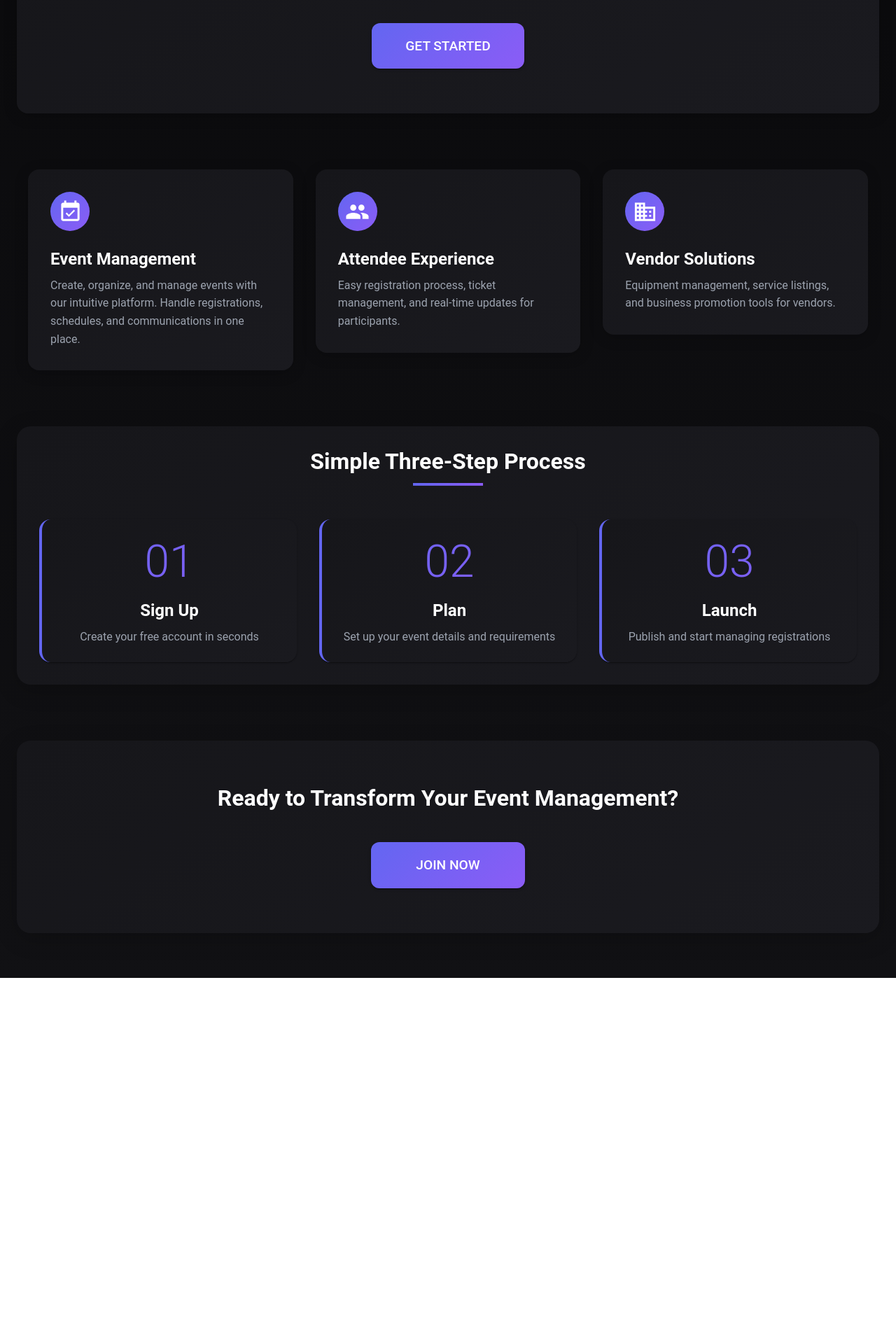
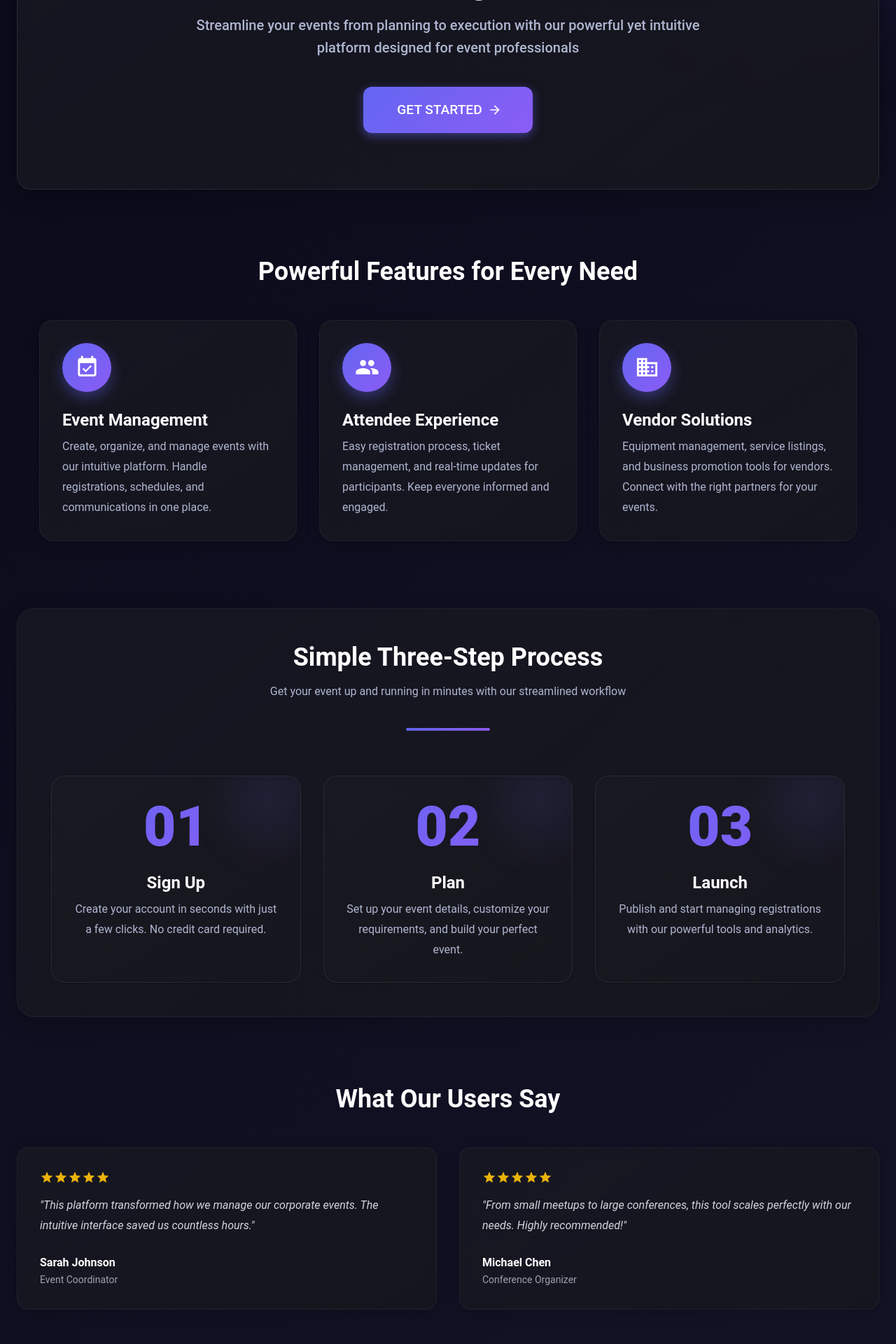
Before and after one commit to Akhil1918/EMS, a React (Vite) app in the folder event-management-system/frontend/: page / in a window 1280 px wide. Shown: the part 280-2200 px from the top of the page at 70% size. Before the commit the page ends 1677 px from the top, so only its background shows below. Built offline with nearby package versions, Linux system fonts and the light colour scheme.

Commit message:
Update Home.jsx

```diff
--- a/event-management-system/frontend/src/pages/Home.jsx
+++ b/event-management-system/frontend/src/pages/Home.jsx
@@ -16,7 +16,9 @@ import { useNavigate } from "react-router-dom";
 import {
   EventAvailable,
   People,
-  Business
+  Business,
+  ArrowForward,
+  Star
 } from "@mui/icons-material";
 
 const Home = () => {
@@ -32,19 +34,32 @@ const Home = () => {
     {
       icon: <People fontSize="large" />,
       title: "Attendee Experience",
-      text: "Easy registration process, ticket management, and real-time updates for participants."
+      text: "Easy registration process, ticket management, and real-time updates for participants. Keep everyone informed and engaged."
     },
     {
       icon: <Business fontSize="large" />,
       title: "Vendor Solutions",
-      text: "Equipment management, service listings, and business promotion tools for vendors."
+      text: "Equipment management, service listings, and business promotion tools for vendors. Connect with the right partners for your events."
     }
   ];
 
   const steps = [
-    { title: "Sign Up", description: "Create your free account in seconds" },
-    { title: "Plan", description: "Set up your event details and requirements" },
-    { title: "Launch", description: "Publish and start managing registrations" }
+    { title: "Sign Up", description: "Create your account in seconds with just a few clicks. No credit card required." },
+    { title: "Plan", description: "Set up your event details, customize your requirements, and build your perfect event." },
+    { title: "Launch", description: "Publish and start managing registrations with our powerful tools and analytics." }
+  ];
+
+  const testimonials = [
+    {
+      name: "Sarah Johnson",
+      role: "Event Coordinator",
+      text: "This platform transformed how we manage our corporate events. The intuitive interface saved us countless hours."
+    },
+    {
+      name: "Michael Chen",
+      role: "Conference Organizer",
+      text: "From small meetups to large conferences, this tool scales perfectly with our needs. Highly recommended!"
+    }
   ];
 
   return (
@@ -53,38 +68,77 @@ const Home = () => {
       disableGutters
       sx={{
         minHeight: '100vh',
-        background: 'linear-gradient(to bottom, #0a0a0c, #111114)',
-        color: '#f3f4f6'
+        background: 'linear-gradient(135deg, #0a0a1a, #141428)',
+        color: '#f3f4f6',
+        overflow: 'hidden',
+        position: 'relative'
       }}
     >
+      {/* Background gradient orbs */}
+      <Box sx={{
+        position: 'absolute',
+        width: '600px',
+        height: '600px',
+        borderRadius: '50%',
+        background: 'radial-gradient(circle, rgba(99,102,241,0.15) 0%, rgba(139,92,246,0.05) 50%, rgba(0,0,0,0) 70%)',
+        top: '-300px',
+        right: '-200px',
+        zIndex: 0,
+        filter: 'blur(80px)'
+      }} />
+
+      <Box sx={{
+        position: 'absolute',
+        width: '500px',
+        height: '500px',
+        borderRadius: '50%',
+        background: 'radial-gradient(circle, rgba(139,92,246,0.15) 0%, rgba(99,102,241,0.05) 50%, rgba(0,0,0,0) 70%)',
+        bottom: '-200px',
+        left: '-100px',
+        zIndex: 0,
+        filter: 'blur(80px)'
+      }} />
+
       {/* Inner container for content */}
-      <Container maxWidth="xl" sx={{ py: 8 }}>
+      <Container maxWidth="xl" sx={{ py: 10, position: 'relative', zIndex: 1 }}>
         {/* Hero Section */}
         <Box sx={{
           textAlign: 'center',
-          mb: 10,
-          background: 'linear-gradient(145deg, #16161a, #1a1a1f)',
-          py: 8,
-          borderRadius: 4,
-          boxShadow: '0 4px 20px rgba(0, 0, 0, 0.2)'
+          mb: 12,
+          background: 'linear-gradient(145deg, rgba(26,26,35,0.7), rgba(22,22,30,0.9))',
+          py: 10,
+          px: 4,
+          borderRadius: 5,
+          backdropFilter: 'blur(10px)',
+          boxShadow: '0 8px 32px rgba(0, 0, 0, 0.3)',
+          border: '1px solid rgba(255,255,255,0.08)'
         }}>
           <Typography variant="h2" component="h1" gutterBottom sx={{
-            fontWeight: 700,
+            fontWeight: 800,
             color: '#ffffff',
             letterSpacing: '-0.025em',
-            fontSize: '2.25rem'
+            fontSize: { xs: '2rem', sm: '2.5rem', md: '3rem' },
+            textShadow: '0 4px 12px rgba(0,0,0,0.1)',
+            background: 'linear-gradient(135deg, #ffffff 30%, #c7d2fe 100%)',
+            WebkitBackgroundClip: 'text',
+            WebkitTextFillColor: 'transparent',
           }}>
             Modern Event Management Platform
           </Typography>
           <Typography variant="h5" sx={{
-            mb: 4,
-            color: '#9ca3af',
-            fontWeight: 500
+            mb: 5,
+            color: '#aeb6d0',
+            fontWeight: 500,
+            maxWidth: '800px',
+            mx: 'auto',
+            lineHeight: 1.6,
+            fontSize: { xs: '1rem', sm: '1.15rem', md: '1.25rem' }
           }}>
-            Streamline your events from planning to execution
+            Streamline your events from planning to execution with our powerful yet intuitive platform designed for event professionals
           </Typography>
           <Button
             variant="contained"
+            endIcon={<ArrowForward />}
             sx={{
               px: 6,
               py: 2,
@@ -92,10 +146,12 @@ const Home = () => {
               background: 'linear-gradient(135deg, #6366f1, #8b5cf6)',
               color: '#ffffff',
               borderRadius: '0.75rem',
+              boxShadow: '0 4px 14px rgba(99, 102, 241, 0.5)',
               '&:hover': {
                 transform: 'translateY(-2px)',
-                boxShadow: '0 4px 12px rgba(99, 102, 241, 0.3)'
-              }
+                boxShadow: '0 8px 20px rgba(99, 102, 241, 0.6)'
+              },
+              transition: 'all 0.3s ease'
             }}
             onClick={() => navigate("/register")}
           >
@@ -104,29 +160,43 @@ const Home = () => {
         </Box>
 
         {/* Features Grid */}
-        <Grid container spacing={4} sx={{ mb: 10, px: 2 }}>
+        <Typography variant="h3" align="center" gutterBottom sx={{
+          fontWeight: 700,
+          color: '#ffffff',
+          fontSize: { xs: '1.75rem', md: '2.25rem' },
+          mb: 6
+        }}>
+          Powerful Features for Every Need
+        </Typography>
+
+        <Grid container spacing={4} sx={{ mb: 12, px: { xs: 2, md: 4 } }}>
           {features.map((feature, index) => (
             <Grid item xs={12} md={4} key={index}>
               <Paper
                 sx={{
                   p: 4,
-                  background: 'linear-gradient(145deg, #16161a, #1a1a1f)',
-                  borderRadius: '1rem',
+                  height: '100%',
+                  background: 'linear-gradient(145deg, rgba(26,26,35,0.7), rgba(22,22,30,0.9))',
+                  backdropFilter: 'blur(10px)',
+                  borderRadius: '1.25rem',
                   boxShadow: '0 4px 20px rgba(0, 0, 0, 0.2)',
-                  transition: 'all 0.2s ease',
+                  transition: 'all 0.3s ease',
+                  border: '1px solid rgba(255,255,255,0.05)',
                   '&:hover': {
-                    transform: 'translateY(-4px)',
-                    boxShadow: '0 8px 32px rgba(0, 0, 0, 0.3)'
+                    transform: 'translateY(-8px)',
+                    boxShadow: '0 12px 40px rgba(0, 0, 0, 0.3)',
+                    borderColor: 'rgba(99, 102, 241, 0.3)'
                   }
                 }}
               >
                 <Avatar sx={{
                   bgcolor: 'primary.main',
                   color: 'white',
-                  width: 56,
-                  height: 56,
+                  width: 70,
+                  height: 70,
                   mb: 3,
-                  background: 'linear-gradient(135deg, #6366f1, #8b5cf6)'
+                  background: 'linear-gradient(135deg, #6366f1, #8b5cf6)',
+                  boxShadow: '0 8px 20px rgba(99, 102, 241, 0.4)'
                 }}>
                   {feature.icon}
                 </Avatar>
@@ -138,8 +208,9 @@ const Home = () => {
                   {feature.title}
                 </Typography>
                 <Typography variant="body1" sx={{
-                  color: '#9ca3af',
-                  lineHeight: 1.6
+                  color: '#aeb6d0',
+                  lineHeight: 1.8,
+                  fontSize: '1rem'
                 }}>
                   {feature.text}
                 </Typography>
@@ -151,61 +222,104 @@ const Home = () => {
         {/* How It Works */}
         <Box sx={{
           textAlign: 'center',
-          mb: 10,
-          background: 'linear-gradient(145deg, #16161a, #1a1a1f)',
-          borderRadius: '1.25rem',
+          mb: 12,
+          background: 'linear-gradient(145deg, rgba(26,26,35,0.7), rgba(22,22,30,0.9))',
+          backdropFilter: 'blur(10px)',
+          borderRadius: '1.5rem',
           boxShadow: '0 8px 32px rgba(0, 0, 0, 0.2)',
-          p: 4
+          p: { xs: 4, md: 6 },
+          border: '1px solid rgba(255,255,255,0.05)'
         }}>
           <Typography variant="h3" gutterBottom sx={{
             fontWeight: 700,
             color: '#ffffff',
-            fontSize: '2rem'
+            fontSize: { xs: '1.75rem', md: '2.25rem' },
+            mb: 2
           }}>
             Simple Three-Step Process
           </Typography>
+          <Typography variant="body1" sx={{
+            color: '#aeb6d0',
+            maxWidth: '700px',
+            mx: 'auto',
+            mb: 5
+          }}>
+            Get your event up and running in minutes with our streamlined workflow
+          </Typography>
           <Divider sx={{
-            width: 100,
+            width: 120,
             height: 4,
             bgcolor: 'primary.main',
             mx: 'auto',
-            mb: 6,
-            background: 'linear-gradient(90deg, #6366f1, #8b5cf6)'
+            mb: 8,
+            background: 'linear-gradient(90deg, #6366f1, #8b5cf6)',
+            borderRadius: '2px'
           }} />
 
           <Grid container spacing={4}>
             {steps.map((step, index) => (
               <Grid item xs={12} md={4} key={index}>
                 <Card sx={{
-                  p: 3,
-                  background: 'linear-gradient(145deg, #16161a, #1a1a1f)',
-                  borderRadius: '1rem',
-                  borderLeft: '4px solid #6366f1',
-                  transition: 'all 0.2s ease',
+                  p: 4,
+                  height: '100%',
+                  background: 'linear-gradient(145deg, rgba(26,26,35,0.7), rgba(22,22,30,0.9))',
+                  backdropFilter: 'blur(10px)',
+                  borderRadius: '1.25rem',
+                  border: '1px solid rgba(255,255,255,0.08)',
+                  position: 'relative',
+                  overflow: 'hidden',
+                  transition: 'all 0.3s ease',
                   '&:hover': {
-                    transform: 'translateY(-4px)',
-                    boxShadow: '0 4px 20px rgba(0, 0, 0, 0.3)'
+                    transform: 'translateY(-8px)',
+                    boxShadow: '0 8px 30px rgba(0, 0, 0, 0.3)',
+                    '& .step-number': {
+                      transform: 'scale(1.1)'
+                    }
                   }
                 }}>
-                  <Typography variant="h1" sx={{
-                    color: 'primary.main',
-                    mb: 2,
-                    background: 'linear-gradient(135deg, #6366f1, #8b5cf6)',
-                    WebkitBackgroundClip: 'text',
-                    WebkitTextFillColor: 'transparent',
-                    fontSize: '4rem'
-                  }}>
+                  <Box sx={{
+                    position: 'absolute',
+                    top: -20,
+                    right: -20,
+                    width: 120,
+                    height: 120,
+                    borderRadius: '50%',
+                    background: 'linear-gradient(135deg, rgba(99,102,241,0.15), rgba(139,92,246,0.05))',
+                    filter: 'blur(30px)',
+                    zIndex: 0
+                  }} />
+
+                  <Typography
+                    className="step-number"
+                    variant="h1"
+                    sx={{
+                      color: 'primary.main',
+                      mb: 3,
+                      background: 'linear-gradient(135deg, #6366f1, #8b5cf6)',
+                      WebkitBackgroundClip: 'text',
+                      WebkitTextFillColor: 'transparent',
+                      fontSize: '5rem',
+                      fontWeight: 800,
+                      lineHeight: 1,
+                      position: 'relative',
+                      zIndex: 1,
+                      transition: 'transform 0.3s ease'
+                    }}>
                     0{index + 1}
                   </Typography>
                   <Typography variant="h5" gutterBottom sx={{
                     color: '#ffffff',
-                    fontWeight: 600
+                    fontWeight: 700,
+                    position: 'relative',
+                    zIndex: 1
                   }}>
                     {step.title}
                   </Typography>
                   <Typography variant="body1" sx={{
-                    color: '#9ca3af',
-                    lineHeight: 1.6
+                    color: '#aeb6d0',
+                    lineHeight: 1.8,
+                    position: 'relative',
+                    zIndex: 1
                   }}>
                     {step.description}
                   </Typography>
@@ -215,35 +329,133 @@ const Home = () => {
           </Grid>
         </Box>
 
+        {/* Testimonials Section */}
+        <Box sx={{ mb: 12 }}>
+          <Typography variant="h3" align="center" gutterBottom sx={{
+            fontWeight: 700,
+            color: '#ffffff',
+            fontSize: { xs: '1.75rem', md: '2.25rem' },
+            mb: 6
+          }}>
+            What Our Users Say
+          </Typography>
+
+          <Grid container spacing={4}>
+            {testimonials.map((testimonial, index) => (
+              <Grid item xs={12} md={6} key={index}>
+                <Paper sx={{
+                  p: 4,
+                  background: 'linear-gradient(145deg, rgba(26,26,35,0.7), rgba(22,22,30,0.9))',
+                  backdropFilter: 'blur(10px)',
+                  borderRadius: '1rem',
+                  boxShadow: '0 4px 20px rgba(0, 0, 0, 0.2)',
+                  border: '1px solid rgba(255,255,255,0.05)',
+                  height: '100%',
+                  display: 'flex',
+                  flexDirection: 'column'
+                }}>
+                  <Box sx={{ display: 'flex', mb: 2 }}>
+                    {[...Array(5)].map((_, i) => (
+                      <Star key={i} sx={{ color: '#eab308', fontSize: '1.25rem' }} />
+                    ))}
+                  </Box>
+                  <Typography variant="body1" sx={{
+                    color: '#d1d5db',
+                    fontStyle: 'italic',
+                    mb: 3,
+                    lineHeight: 1.8,
+                    flex: 1
+                  }}>
+                    "{testimonial.text}"
+                  </Typography>
+                  <Box>
+                    <Typography variant="subtitle1" sx={{
+                      fontWeight: 600,
+                      color: '#ffffff'
+                    }}>
+                      {testimonial.name}
+                    </Typography>
+                    <Typography variant="body2" sx={{
+                      color: '#9ca3af'
+                    }}>
+                      {testimonial.role}
+                    </Typography>
+                  </Box>
+                </Paper>
+              </Grid>
+            ))}
+          </Grid>
+        </Box>
+
         {/* CTA Section */}
         <Box sx={{
           textAlign: 'center',
-          background: 'linear-gradient(145deg, #16161a, #1a1a1f)',
-          py: 8,
-          borderRadius: '1.25rem',
-          boxShadow: '0 8px 32px rgba(0, 0, 0, 0.2)'
+          background: 'linear-gradient(145deg, rgba(26,26,35,0.8), rgba(22,22,30,0.95))',
+          py: 10,
+          px: 4,
+          borderRadius: '1.5rem',
+          boxShadow: '0 8px 32px rgba(0, 0, 0, 0.3)',
+          backdropFilter: 'blur(10px)',
+          border: '1px solid rgba(255,255,255,0.08)',
+          position: 'relative',
+          overflow: 'hidden'
         }}>
+          <Box sx={{
+            position: 'absolute',
+            width: '400px',
+            height: '400px',
+            borderRadius: '50%',
+            background: 'radial-gradient(circle, rgba(99,102,241,0.15) 0%, rgba(139,92,246,0.05) 50%, rgba(0,0,0,0) 70%)',
+            top: '-200px',
+            right: '-100px',
+            filter: 'blur(60px)',
+            zIndex: 0
+          }} />
+
           <Typography variant="h3" gutterBottom sx={{
-            fontWeight: 700,
+            fontWeight: 800,
             color: '#ffffff',
-            fontSize: '2rem'
+            fontSize: { xs: '1.75rem', md: '2.5rem' },
+            position: 'relative',
+            zIndex: 1,
+            textShadow: '0 2px 10px rgba(0,0,0,0.1)',
+            maxWidth: '900px',
+            mx: 'auto'
           }}>
             Ready to Transform Your Event Management?
           </Typography>
+
+          <Typography variant="h6" sx={{
+            color: '#aeb6d0',
+            mb: 6,
+            maxWidth: '700px',
+            mx: 'auto',
+            lineHeight: 1.6,
+            position: 'relative',
+            zIndex: 1
+          }}>
+            Join thousands of event organizers who are saving time and creating memorable experiences
+          </Typography>
+
           <Button
             variant="contained"
+            endIcon={<ArrowForward />}
             sx={{
-              mt: 4,
+              mt: 2,
               px: 8,
-              py: 2,
+              py: 2.5,
               fontSize: '1.2rem',
               background: 'linear-gradient(135deg, #6366f1, #8b5cf6)',
               color: '#ffffff',
               borderRadius: '0.75rem',
+              boxShadow: '0 4px 14px rgba(99, 102, 241, 0.5)',
+              position: 'relative',
+              zIndex: 1,
               '&:hover': {
-                transform: 'translateY(-2px)',
-                boxShadow: '0 4px 12px rgba(99, 102, 241, 0.3)'
-              }
+                transform: 'translateY(-2px) scale(1.05)',
+                boxShadow: '0 8px 20px rgba(99, 102, 241, 0.6)'
+              },
+              transition: 'all 0.3s ease'
             }}
             onClick={() => navigate("/register")}
           >
```
